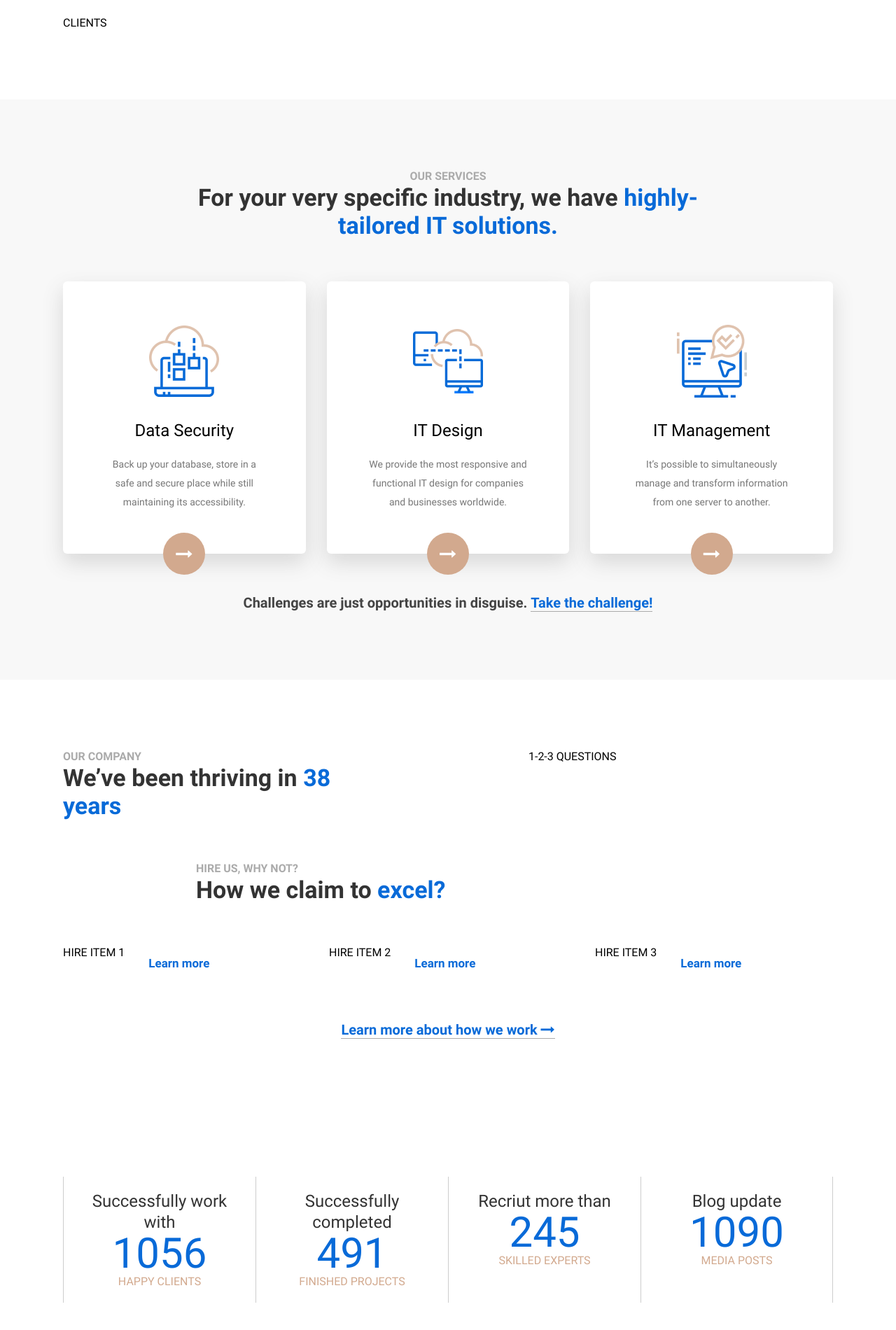
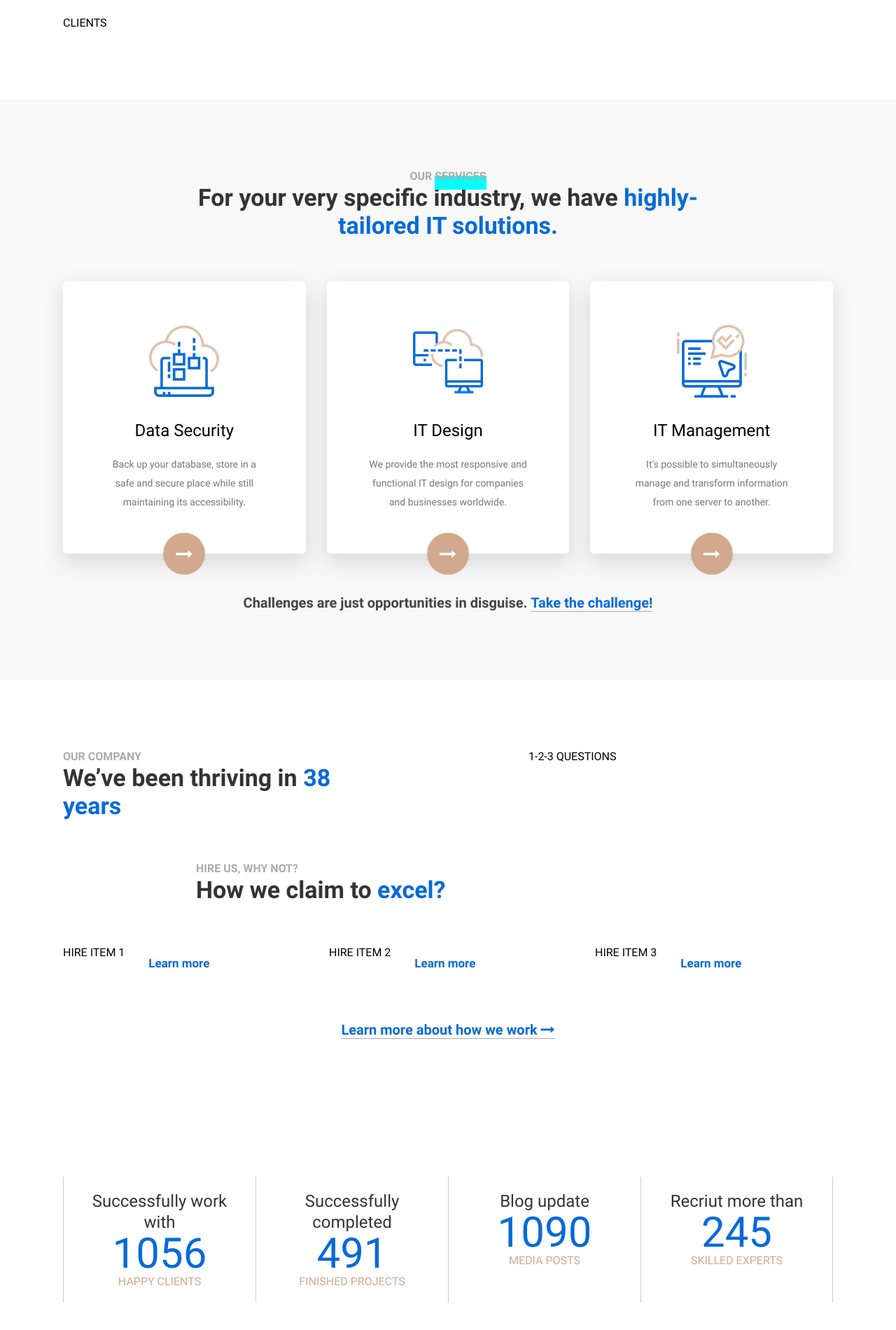
Before and after one commit to front-end-by-rimantas/25-grupe-portfolio, a website with bundled scripts: page index.html in a window 1280 px wide. Shown: the part 546-2446 px from the top of the page at 70% size. Built offline with nearby package versions, Linux system fonts and the light colour scheme.

Commit message:
Achievements section #23

```diff
--- a/css/init/base.css
+++ b/css/init/base.css
@@ -66,6 +66,20 @@
   color: var(--color-grey-dark);
   text-transform: uppercase;
 }
+.title > .underline {
+  position: relative;
+  z-index: 1;
+}
+.title > .underline::after {
+  content: '';
+  position: absolute;
+  bottom: -10px;
+  left: 0;
+  right: 0;
+  background-color: aqua;
+  height: 20px;
+  z-index: -1;
+}
 
 .subtitle {
   display: inline-block;
--- a/index.html
+++ b/index.html
@@ -21,7 +21,7 @@
     <!-- HERO START -->
     <div class="container bg-creame">
         <div class="row">
-            <div class="col-12 col-md-6 col-lg-5">
+            <div id="demo" class="col-12 col-md-6 col-lg-5">
                 TEXTS
                 <!-- <div class="btn">Get details</div> -->
                 <div class="btn btn-hover-blue">blue-blue</div>
@@ -47,7 +47,7 @@
     <div class="container bg-grey services">
         <div class="row">
             <div class="col-12 col-lg-10 ml-lg-1 col-xl-8 ml-xl-2 center">
-                <h2 class="title">Our services</h2>
+                <h2 class="title">Our <span class="underline">services</span></h2>
                 <h3 class="subtitle">For your very specific industry, we have <span class="selected">highly-tailored IT solutions.</span></h3>
             </div>
         </div>
--- a/js/components/achievements/Achievements.js
+++ b/js/components/achievements/Achievements.js
@@ -43,6 +43,7 @@ class Achievements {
         this.DOM = DOM;
 
         this.render();
+        this.addEvents();
     }
 
     isValidSelector() {
@@ -86,7 +87,7 @@ class Achievements {
         for (const item of this.data.list) {
             HTML += `<div class="achievement">
                         <div class="title">${item.title}</div>
-                        <div class="number">${item.value}</div>
+                        <div class="number">0</div>
                         <div class="subtitle">${item.subtitle}</div>
                     </div>`;
         }
@@ -94,6 +95,47 @@ class Achievements {
         this.DOM.innerHTML = HTML;
     }
 
+    addEvents() {
+        addEventListener('scroll', () => {
+            const allNumbersDOM = this.DOM.querySelectorAll('.number');
+
+            for (let i = 0; i < allNumbersDOM.length; i++) {
+                const numberDOM = allNumbersDOM[i];
+                const elementTop = numberDOM.offsetTop;
+                const elementHeight = numberDOM.clientHeight;
+
+                const isVisible = scrollY + innerHeight >= elementTop + elementHeight;
+                if (isVisible) {
+                    this.animateNumber(numberDOM, i);
+                }
+            }
+        })
+    }
+
+    animateNumber(elementDOM, elementIndex) {
+        // prisingu atveju - animuoju ir pazymiu, jog jau suanimuota
+        if (this.data.list[elementIndex].animated !== true) {
+            const targetNumber = this.data.list[elementIndex].value;
+            this.data.list[elementIndex].animated = true;
+
+            const timeToAnimate = 3;                     // s
+            const fps = 30;                              // kartai per sekunde
+            const framesCount = timeToAnimate * fps;     // kiek is viso bus kadru
+            const numberIncrement = targetNumber / framesCount;
+            let printedValue = 0;
+            let currentFrameIndex = 0;
+
+            const timer = setInterval(() => {
+                printedValue += numberIncrement;
+                currentFrameIndex++;
+                elementDOM.innerText = Math.round(printedValue);
+
+                if (currentFrameIndex === framesCount) {
+                    clearInterval(timer);
+                }
+            }, 1000 / fps)
+        }
+    }
 }
 
 export { Achievements }
--- a/js/data/achievementsData.js
+++ b/js/data/achievementsData.js
@@ -12,14 +12,14 @@ const achievementsData = {
             subtitle: 'Finished projects',
         },
         {
+            title: 'Blog update',
+            value: 1090,
+            subtitle: 'Media posts',
+        },
+        {
             title: 'Recriut more than',
             value: 245,
             subtitle: 'Skilled experts',
-        },
-        {
-            title: 'Blog update',
-            value: 1090,
-            subtitle: 'Media posts',
         },
     ]
 }
```
